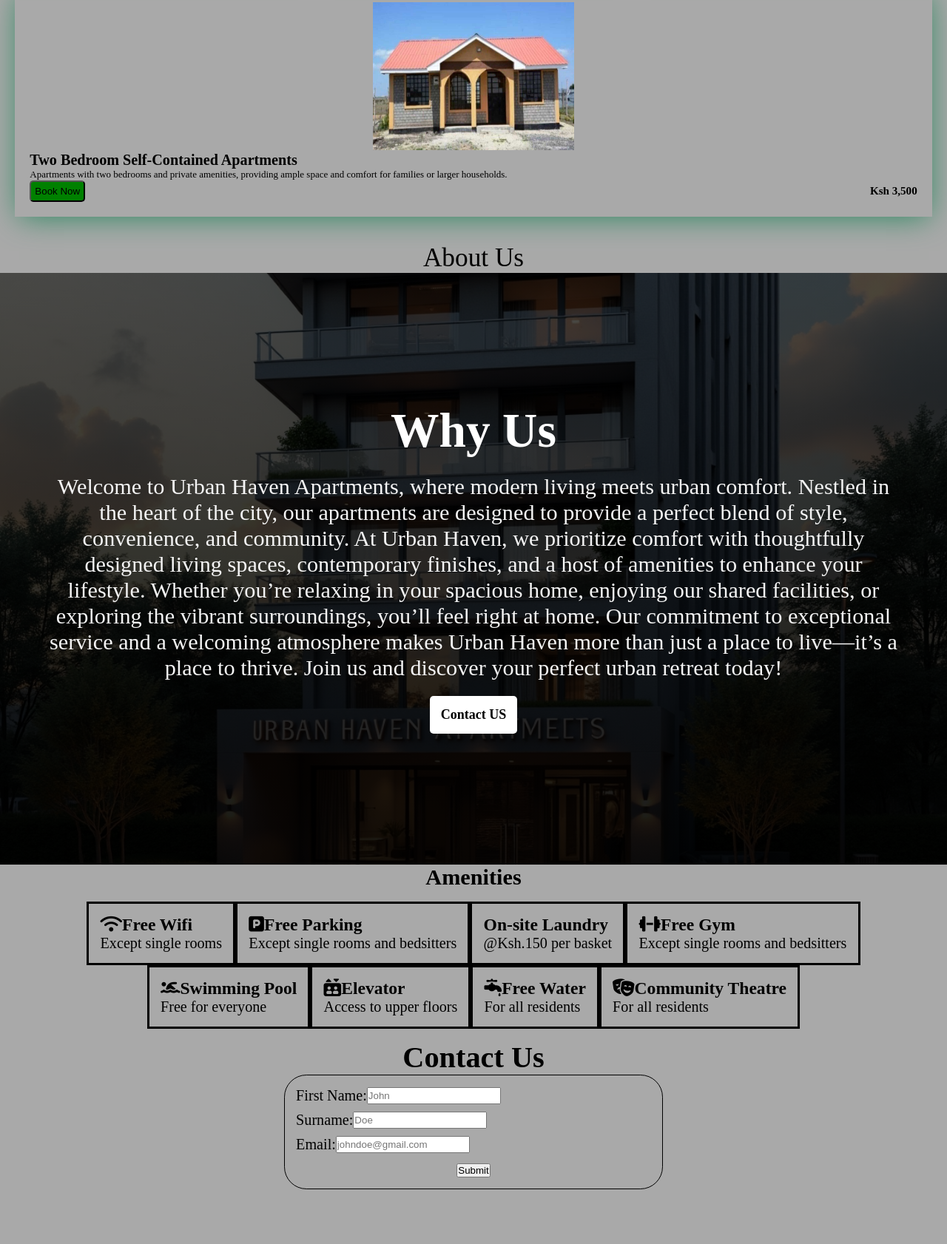
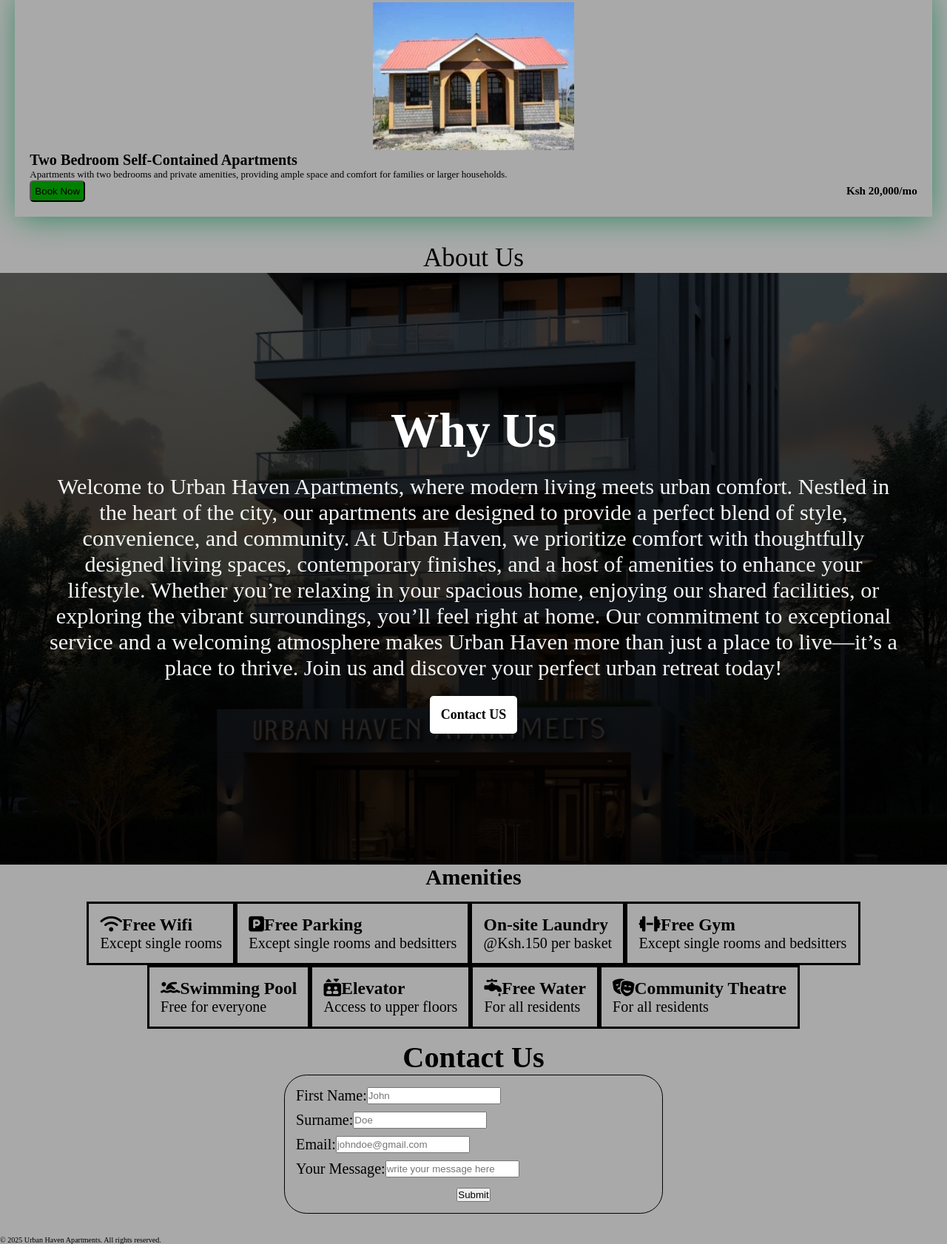
Before and after one commit to mosesmbuthia/urban-haven, a website built with Vite: page index.html in a window 1280 px wide. Shown: the part 1861-3543 px from the top of the page at 74% size. Before the commit the page ends 3499 px from the top, so only its background shows below. Built offline with nearby package versions, Linux system fonts and the light colour scheme; some icons are missing.

Commit message:
added the footer section

```diff
--- a/index.html
+++ b/index.html
@@ -118,7 +118,7 @@
     <p class="text">Apartments with two bedrooms and private amenities, providing ample space and comfort for families or larger households.</p>
     <div class="space-booking">
       <button class="butt butt-text" type="submit">Book Now</button>
-      <h2><p>Ksh 3,500</p></h2>
+      <h2><p>Ksh 20,000/mo</p></h2>
     </div>
     </div>
   </div>
@@ -201,10 +201,17 @@
     <label for="fname">Email:</label>
     <input type="email" name="email" id="email" placeholder="johndoe@gmail.com" required>
   </div>
+  <div class="form-info">
+    <label for="message">Your Message:</label>
+    <input type="text" name="message" id="#" placeholder="write your message here" required>
+  </div>
   <button>Submit</button>
 </form>
 </section>
+<!--end of contacts-->
 
-<!--end of contacts-->
+<footer>
+  <p>&copy; 2025 Urban Haven Apartments. All rights reserved.</p>
+</footer>
   </body>
 </html>
--- a/style.css
+++ b/style.css
@@ -52,8 +52,14 @@ margin-right: 8px;
 @media screen and (maxwidth: 56.25rem) {
     .upper-header{
         flex-direction:column;
+        flex-wrap: wrap;
     }
-
+    @media screen and (maxwidth: 56.25rem) {
+        .navigation-bar{
+            flex-direction: column;
+            flex-wrap: wrap;
+        }
+    }
 }
 /*end of header*/
 
```
